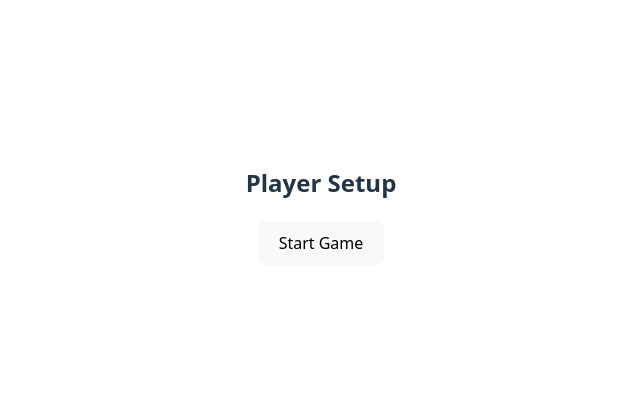
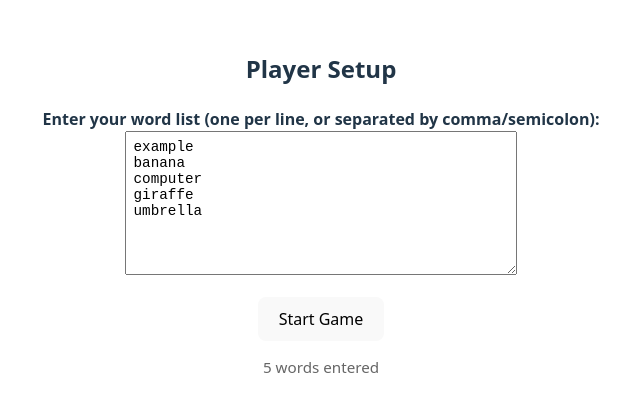
Before and after one commit to dp-lewis/spelling-game, a React (Vite) app: page / in a window 1280 px wide. Shown: the part 195-606 px from the top of the page, without its empty margins (319-959 px from the left). Built offline with nearby package versions, Linux system fonts and the light colour scheme.

Commit message:
feat: enable custom word input in PlayerSetup component and update game logic to utilize custom words

```diff
--- a/src/App.jsx
+++ b/src/App.jsx
@@ -5,12 +5,6 @@ import Scoreboard from './components/Scoreboard';
 import EndGame from './components/EndGame';
 import { WORDS } from './words';
 import './App.css';
-
-function getRandomWord(usedWords) {
-  const available = WORDS.filter(w => !usedWords.includes(w));
-  if (available.length === 0) return null;
-  return available[Math.floor(Math.random() * available.length)];
-}
 
 function App() {
   // Game states: 'setup', 'playing', 'end'
@@ -20,25 +14,31 @@ function App() {
   const [winner, setWinner] = useState(null);
   const [usedWords, setUsedWords] = useState([]);
   const [currentWord, setCurrentWord] = useState(null);
+  const [customWords, setCustomWords] = useState(null);
 
-  // Placeholder handlers for navigation
-  const handleStart = () => {
-    // TODO: collect player names from PlayerSetup
+  // Updated handleStart to accept custom words
+  const handleStart = (words) => {
     setPlayers([
       { name: 'Player 1', score: 0 },
       { name: 'Player 2', score: 0 },
     ]);
-    const firstWord = getRandomWord([]);
+    setCustomWords(words);
+    const firstWord = getRandomWord([], words);
     setCurrentWord(firstWord);
     setUsedWords([firstWord]);
     setGameState('playing');
   };
 
+  // Update getRandomWord to use customWords if provided
+  function getRandomWord(usedWords, wordList) {
+    const available = (wordList || customWords || WORDS).filter(w => !usedWords.includes(w));
+    if (available.length === 0) return null;
+    return available[Math.floor(Math.random() * available.length)];
+  }
+
   const handleNextTurn = () => {
-    // TODO: implement turn logic and end condition
     const nextIdx = (currentPlayerIdx + 1) % players.length;
     setCurrentPlayerIdx(nextIdx);
-    // Pick a new word for the next turn
     const nextWord = getRandomWord(usedWords);
     if (nextWord) {
       setCurrentWord(nextWord);
@@ -46,7 +46,6 @@ function App() {
     } else {
       setGameState('end');
     }
-    // Example: end after 4 turns
     if (nextIdx === 0) setGameState('end');
   };
 
--- a/src/components/PlayerSetup.jsx
+++ b/src/components/PlayerSetup.jsx
@@ -1,12 +1,45 @@
-import React from 'react';
+import React, { useState } from 'react';
+
+const DEFAULT_WORDS = ['example', 'banana', 'computer', 'giraffe', 'umbrella'];
 
 const PlayerSetup = ({ onStart }) => {
-  // Placeholder UI for player setup
+  const [wordsText, setWordsText] = useState(DEFAULT_WORDS.join('\n'));
+
+  const getWords = () => {
+    return wordsText
+      .split(/\r?\n|,|;/)
+      .map(w => w.trim())
+      .filter(w => w.length > 0);
+  };
+
+  const handleStartGame = () => {
+    const words = getWords();
+    if (words.length > 0) {
+      onStart(words);
+    }
+  };
+
   return (
     <div>
       <h2>Player Setup</h2>
-      {/* TODO: Add player name inputs and start button */}
-      <button onClick={onStart}>Start Game</button>
+      <div>
+        <label htmlFor="words-textarea"><strong>Enter your word list (one per line, or separated by comma/semicolon):</strong></label>
+        <br />
+        <textarea
+          id="words-textarea"
+          value={wordsText}
+          onChange={e => setWordsText(e.target.value)}
+          rows={8}
+          cols={40}
+          style={{ fontSize: '1.1em', padding: '0.5em', resize: 'vertical' }}
+        />
+      </div>
+      <button onClick={handleStartGame} disabled={getWords().length === 0} style={{ marginTop: '1em' }}>
+        Start Game
+      </button>
+      <div style={{ marginTop: '1em', color: '#666', fontSize: '0.95em' }}>
+        {getWords().length} word{getWords().length === 1 ? '' : 's'} entered
+      </div>
     </div>
   );
 };
```
